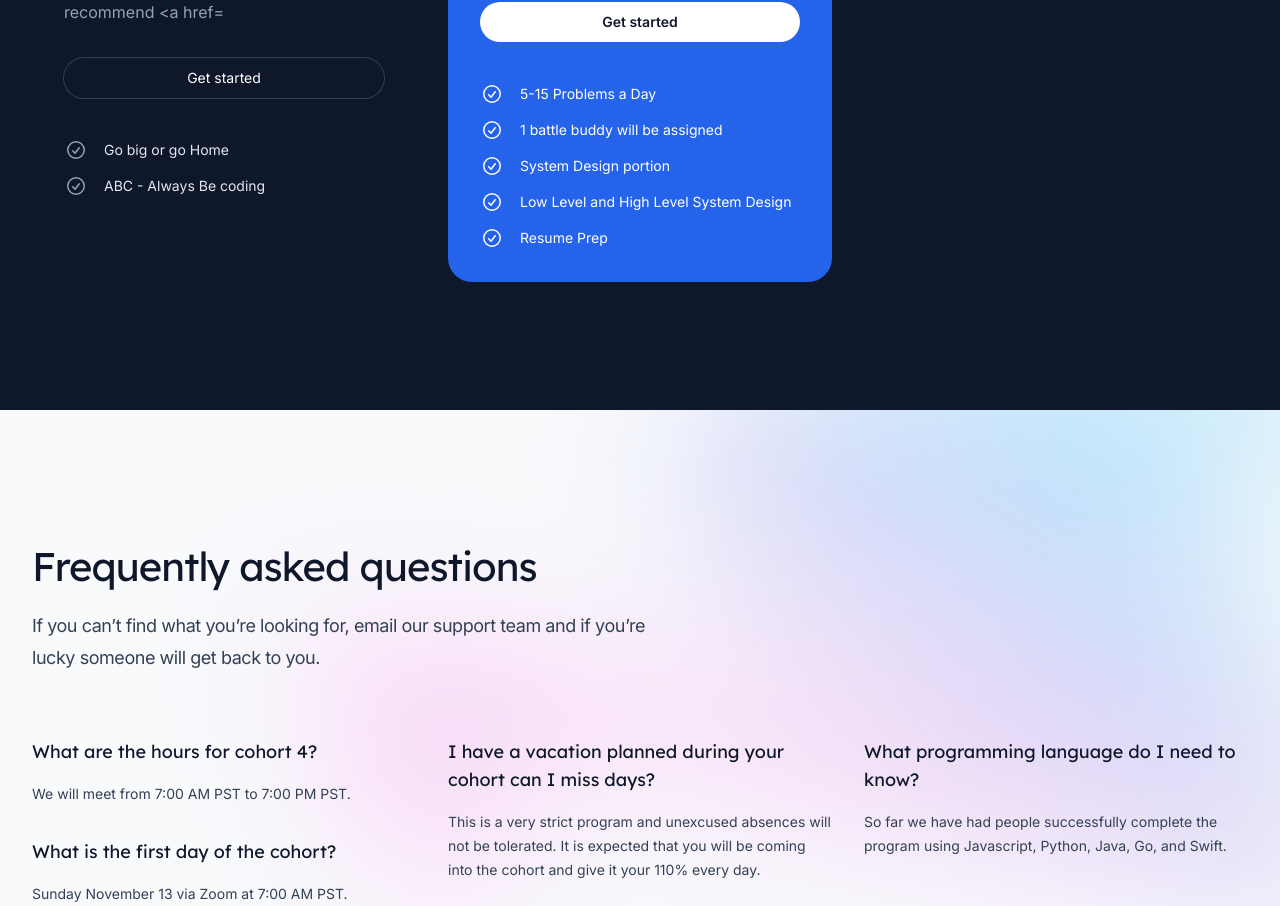
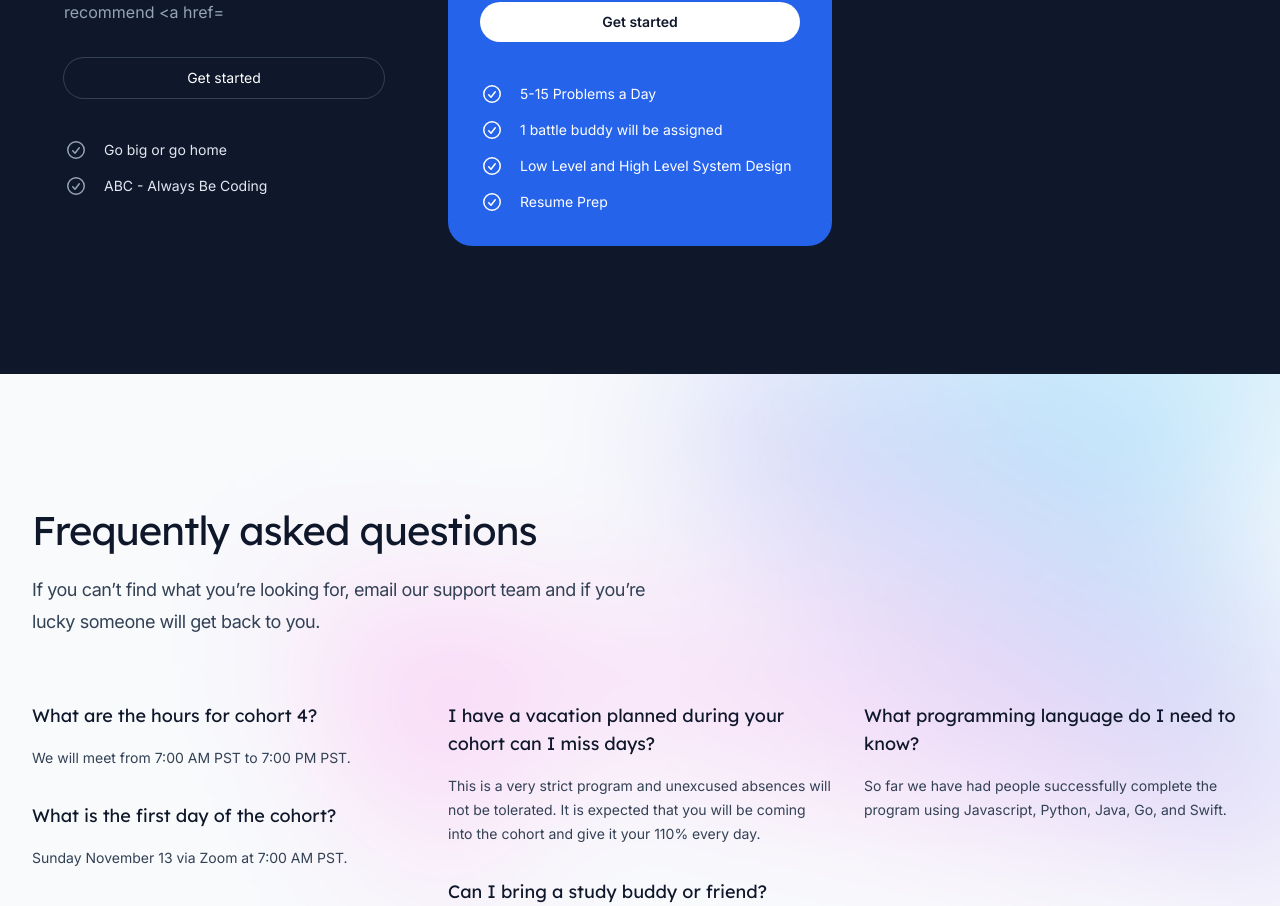
Before and after one commit to Cheetcoder/landing-page, a Next.js app: page / in a window 1280 px wide. Shown: the part 3386-4292 px from the top of the page. Built offline with nearby package versions, Linux system fonts and the light colour scheme.

Commit message:
Update Pricing.jsx
Removed "System Design portion" from Full Time as system design is already indicated below it. Also lowercased H in "Go big or go Home" it seemed weird, but this one is just me.

```diff
--- a/src/components/Pricing.jsx
+++ b/src/components/Pricing.jsx
@@ -111,8 +111,8 @@ export function Pricing() {
             description="I believe in an all or nothing approach. Either you are interviewing or you are not. If you want a part time program, we recommend <a href="https://interviewcamp.io/">Interview Camp</a>, <a href="https://www.outco.io/">Outco</a> or <a href="https://learn.interviewkickstart.com/">Interview Kickstart</a>."
             href="https://www.youtube.com/watch?v=qy3584kvBt4"
             features={[
-              'Go big or go Home',
-              'ABC - Always Be coding',
+              'Go big or go home',
+              'ABC - Always Be Coding',
 
             ]}
           />
@@ -125,7 +125,6 @@ export function Pricing() {
             features={[
               '5-15 Problems a Day',
               '1 battle buddy will be assigned',
-              'System Design portion',
               'Low Level and High Level System Design',
               'Resume Prep',
             ]}
```
